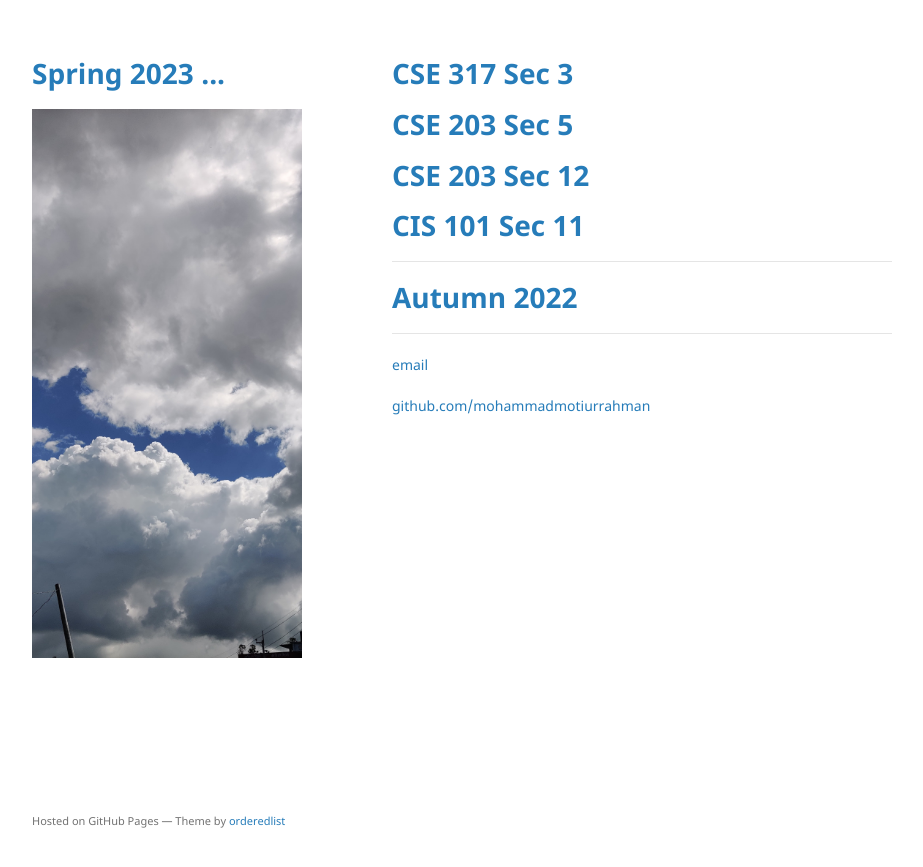
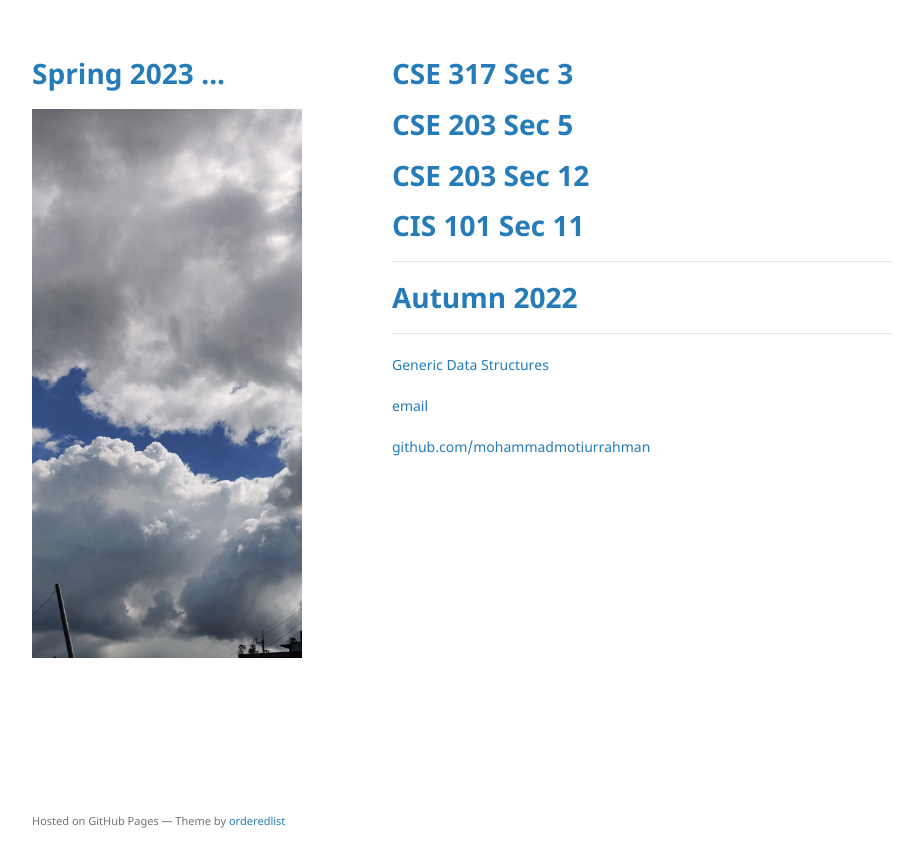
Before and after one commit to mohammadmotiurrahman/mohammadmotiurrahman.github.io, a Jekyll site: the page built from index.md, in a window 1280 px wide. Shown: the top 867 px of the page, without its empty margins (178-1101 px from the left). Built offline with Jekyll 4.4.1, drawn with Linux system fonts in a browser that asks for light colours; our own code applies the rules of GitHub Pages for plain Markdown files.

Commit message:
Update index.md

```diff
--- a/index.md
+++ b/index.md
@@ -9,6 +9,8 @@
 
 * * *
 
+[Generic Data Structures](https://colab.research.google.com/drive/1UxLPRVgJe6Cleeqv3b59vl9fHWnk4ar5?usp=sharing)
+
 [email](mailto:mohammadmotiurrahman@gmail.com)
 
 [github.com/mohammadmotiurrahman](https://github.com/mohammadmotiurrahman)
```
